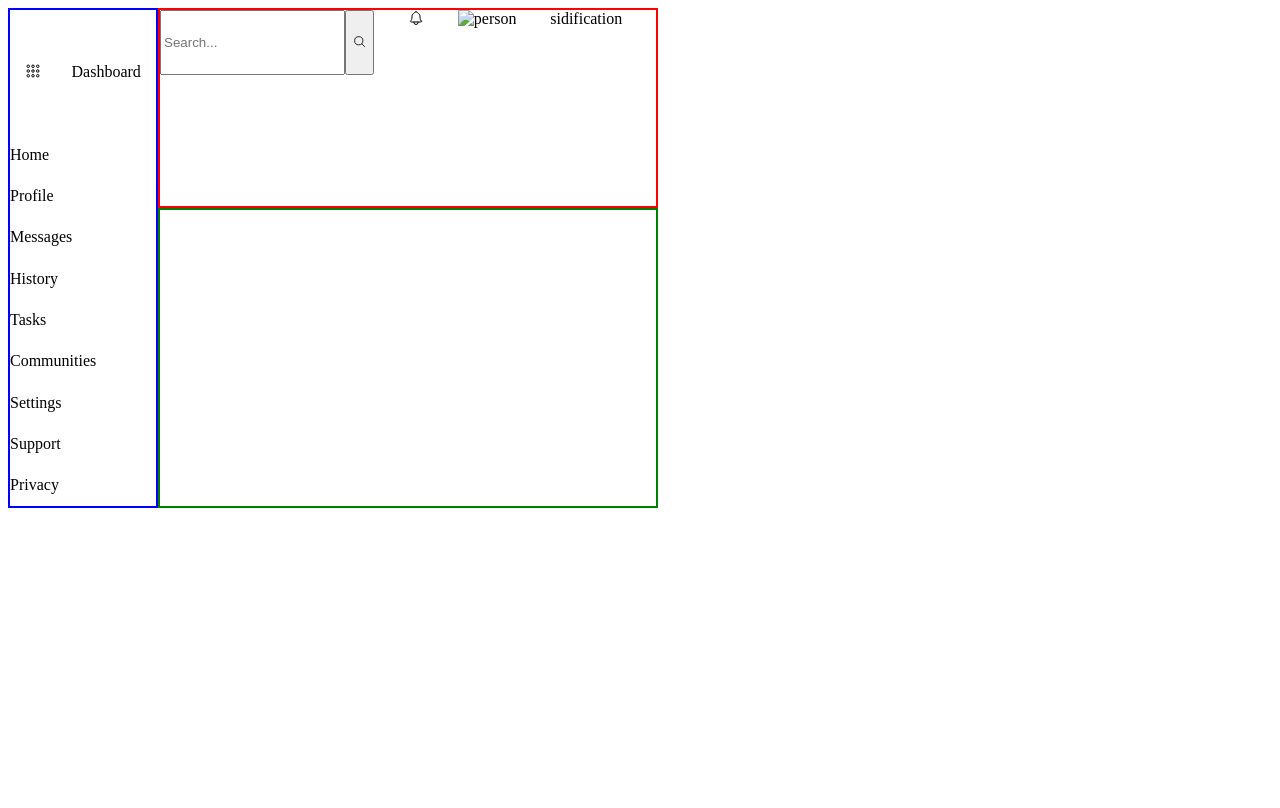
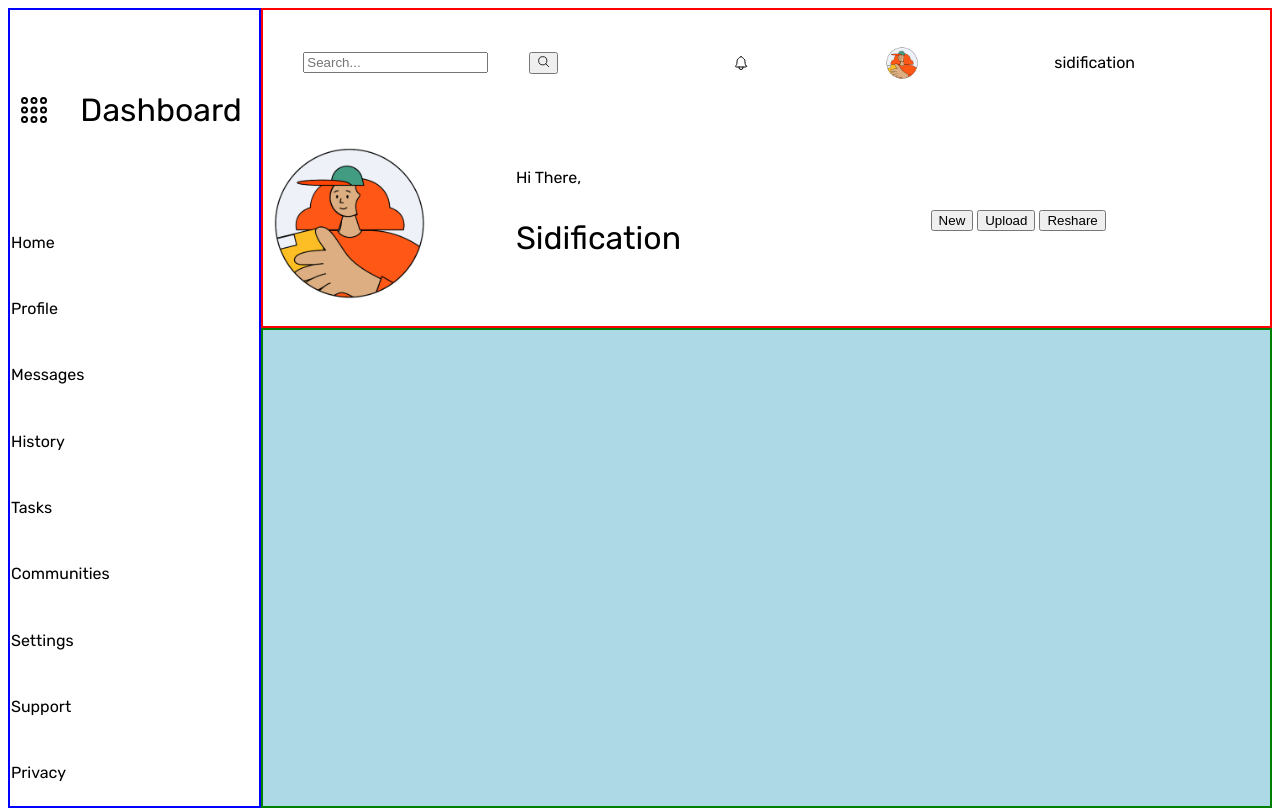
Before and after one commit to sidification/dashboard, a plain HTML site: page index.html in a window 1280 px wide. Drawn offline with nearby package versions, Linux system fonts and the light colour scheme.

Commit message:
Change font and edit display window to full screen

```diff
--- a/index.html
+++ b/index.html
@@ -5,6 +5,9 @@
     <meta http-equiv="X-UA-Compatible" content="IE=edge">
     <meta name="viewport" content="width=device-width, initial-scale=1.0">
     <link rel="stylesheet" href="styles.css">
+    <link rel="preconnect" href="https://fonts.googleapis.com">
+    <link rel="preconnect" href="https://fonts.gstatic.com" crossorigin>
+    <link href="https://fonts.googleapis.com/css2?family=Rubik&display=swap" rel="stylesheet">
     <title>Document</title>
 </head>
 <body>
@@ -32,11 +35,22 @@
                   </form>
                   <div class="info">
                     <ion-icon name="notifications-outline"></ion-icon>
-                    <img src="" alt="person">
+                    <img src="avatar.png" class="top-avatar"alt="person">
                     <div>sidification</div>
                   </div>
             </div>
-            <div class="bottom"></div>
+            <div class="bottom">
+                <img src="avatar.png" class="btm-avatar" alt="avatar">
+                <div class="btm-info">
+                    <p style="font-size: 1rem;">Hi There,</p>
+                    <p style="font-size: 2rem;">Sidification</p>
+                </div>
+                <div class="btm-btns">
+                    <button type="button">New</button>
+                    <button type="button">Upload</button>
+                    <button type="button">Reshare</button>
+                </div>
+            </div>
         </div>
         <div class="main-content"></div>
     </div>
--- a/styles.css
+++ b/styles.css
@@ -4,8 +4,11 @@ html, body {
 
 .container {
     display: grid;
-    grid-template-columns: repeat(3, 150px) 200px;
-    grid-template-rows: 200px repeat(3, 100px);
+    grid-template-columns: repeat(3, 1fr) 2fr;
+    grid-template-rows: 2fr repeat(3, 1fr);
+    max-width: 100%;
+    height: 100vh;
+    font-family: 'Rubik', sans-serif;
 }
 
 .sidebar {
@@ -13,13 +16,21 @@ html, body {
     border: 2px solid blue;
     display: grid;
     grid-template-rows: 3fr repeat(9, 1fr);
-    grid-template-columns: 100%;
     align-items: center;
 }
 
+.sidebar .sb-element{
+    margin: 1px;
+}
+
 .sb-element#title {
-    display: flex;
-    justify-content: space-around;
+    display: grid;
+    grid-template-columns: 20% 80%;
+    font-size: 2rem;
+    column-gap: 20px;
+    margin: auto;
+    justify-content: center;
+    align-items: center;
 }
 
 .header {
@@ -37,9 +48,34 @@ html, body {
 .search-main > * {
     display: flex;
     justify-content: space-evenly;
+    align-items: center;
+}
+
+.info img {
+    max-width: 35px;
+    height: auto;
+}
+
+.bottom {
+    display: grid;
+    grid-template-columns: 1fr 2fr 3fr;
+    align-items: center;
+}
+
+.bottom img {
+    max-width: 100%;
+    height: auto;
+}
+
+.bottom > * {
+    margin: auto;
 }
 
 .main-content {
     grid-area: 2/ 2 / -1 / -1 ;
     border: 2px solid green;
+    background-color: lightblue;
+    display: grid;
+    grid-template-columns: repeat(3, 1fr);
+    grid-gap: 20px;
 }
```
Also changed, not shown: avatar.png (renamed from Wavy Buddies - Avatar.png), dashboard-project.png (added).
